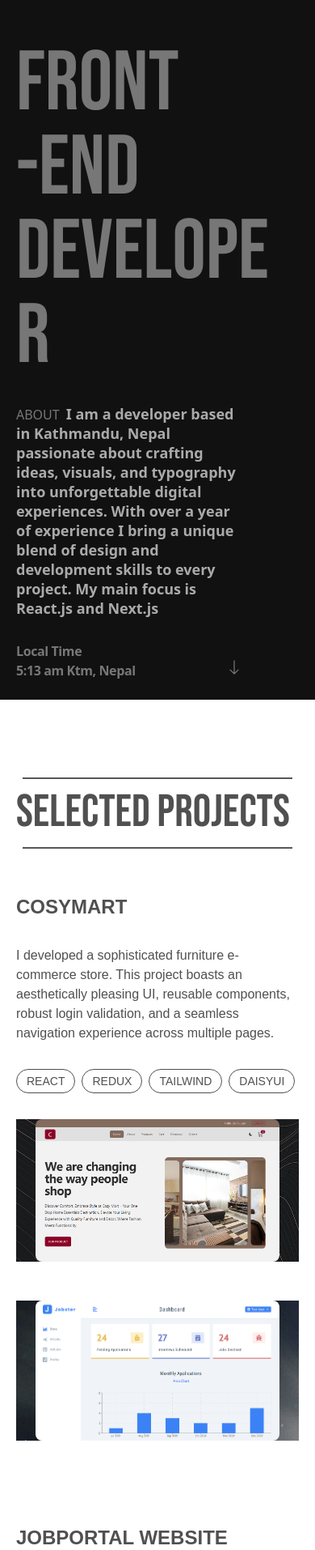
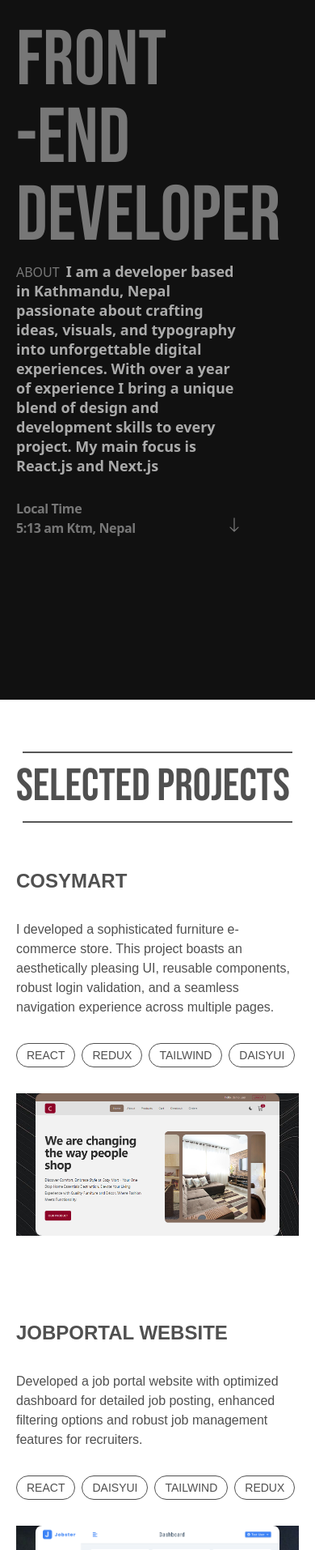
Before and after one commit to stharavi01/react-portfolio, a React (Vite) app: page / in a window 390 px wide. Shown: the part 60-1974 px from the top of the page at 81% size. Built offline with nearby package versions, Linux system fonts and the light colour scheme.

Commit message:
mobile responsive

```diff
--- a/src/components/Experience.jsx
+++ b/src/components/Experience.jsx
@@ -6,7 +6,7 @@ const Experience = () => {
 	return (
 		<section
 			id="experience"
-			className="w-full h-full bg-lightBlack my-[7rem] px-5">
+			className="w-full h-full bg-lightBlack my-[5rem] md:my-[7rem] px-5">
 			{/* heading */}
 			<div className="py-12">
 				<p className="my-heading-white md:ml-12">My Experiences</p>
--- a/src/components/Home.jsx
+++ b/src/components/Home.jsx
@@ -9,7 +9,7 @@ const Home = () => {
 				id="about"
 				className="h-screen w-full relative px-5 md:px-10 bg-black text-darkWhite">
 				<div className="heading-container ">
-					<div className="text-[6.5rem] py-8 md:py-7 lg:text-[18.5rem] font-BebasNeue lg:tracking-[-0.4rem] sm:tracking-normal leading-none flex flex-col">
+					<div className="text-[6rem] py-2 md:py-7 lg:text-[18.5rem] font-BebasNeue lg:tracking-[-0.4rem] sm:tracking-normal leading-none flex flex-col">
 						<div>
 							<span className="text-hover">F</span>
 							<span className="text-hover">R</span>
--- a/src/components/Projects.jsx
+++ b/src/components/Projects.jsx
@@ -4,7 +4,7 @@ import ProjectsRight from "./ProjectsRight";
 
 const About = () => {
 	return (
-		<section id="projects" className="w-full text-darkGray px-5 mt-24">
+		<section id="projects" className="w-full text-darkGray px-5 mt-16 md:mt-28">
 			{/* Heading */}
 			<div className=" mb-1rem md:mb-[11rem]">
 				<div className="black-underline"></div>
@@ -13,28 +13,30 @@ const About = () => {
 			</div>
 
 			{/* Projects */}
-			<div className="sm:px-20 pb-2">
+			<div className="sm:px-20 pb-2 ">
 				{projectsData.map((project, index) => (
-					<div
-						key={project.title}
-						className={`grid grid-cols-1 md:grid-cols-2 sm:my-24 ${
-							index % 2 === 0 ? "md:pl-[4rem]" : "md:pr-[4rem]"
-						}`}>
-						{/* Conditional rendering based on the index */}
+					<>
+						{/* for smaller screen */}
+						<div className="flex flex-col md:hidden">
+							<ProjectsLeft project={project} />
+							<ProjectsRight project={project} />
+						</div>
+
+						{/* for medium screen and above */}
+						<div className="hidden md:grid md:grid-cols-2 w-full my-28">
 							{index % 2 === 0 ? (
 								<>
-								{/* For even index */}
 									<ProjectsLeft project={project} />
 									<ProjectsRight project={project} />
 								</>
 							) : (
 								<>
-								{/* For odd index */}
 									<ProjectsRight project={project} />
 									<ProjectsLeft project={project} />
 								</>
 							)}
 						</div>
+					</>
 				))}
 			</div>
 		</section>
--- a/src/components/ProjectsLeft.jsx
+++ b/src/components/ProjectsLeft.jsx
@@ -2,7 +2,7 @@ import { projectsData } from "../../data";
 
 const ProjectsLeft = ({ project }) => {
 	return (
-		<div className="col-span-1 md:p-10 py-8 md:py-0 flex flex-col justify-center font-MontrealBold leading-normal">
+		<div className="md:py-10 md:px-16 py-8 font-MontrealBold leading-normal flex flex-col justify-center">
 			<p className="text-xl font-MontrealBook font-normal hidden md:block">
 				<span>{`${project.number}.`} </span>
 				<span className="text-2xl ">Featured Projects </span>
--- a/src/components/ProjectsRight.jsx
+++ b/src/components/ProjectsRight.jsx
@@ -2,7 +2,7 @@ import { projectsData } from "../../data";
 
 const ProjectsRight = ({ project }) => {
 	return (
-		<div className="md:h-[60vh] col-span-1 rounded-lg cursor-pointer flex flex-col items-center pb-12 md:py-0">
+		<div className="md:h-[60vh] flex justify-center rounded-lg cursor-pointer pb-12 md:py-0">
 			<div
 				className={`w-full h-[100%] md:w-[60%] transform sm:scale-100 md:scale-125 bg-cover bg-center bg-no-repeat flex justify-center items-center px-6`}
 				style={{
```
Lines whose indentation alone changed are shown as unchanged.
